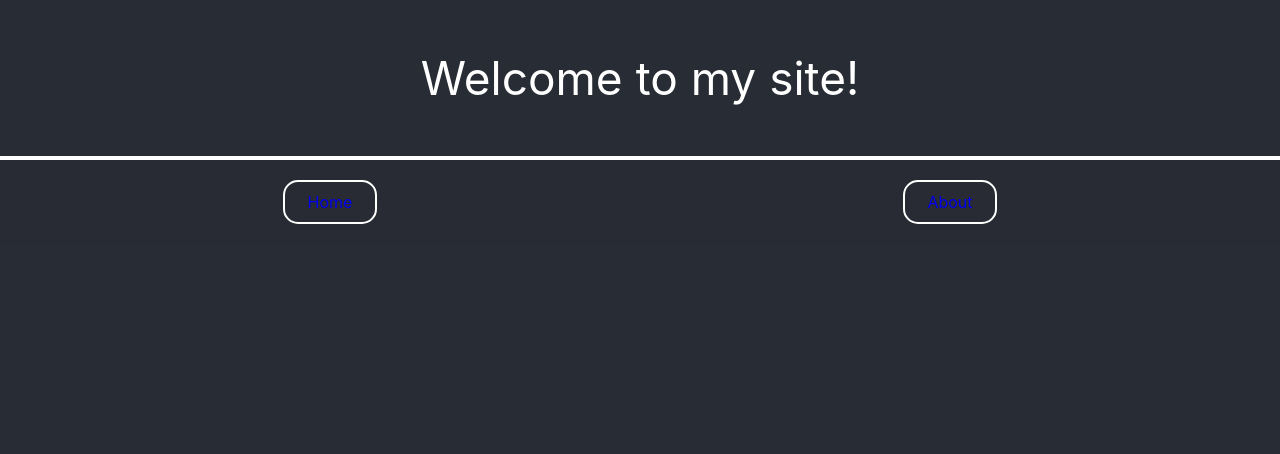
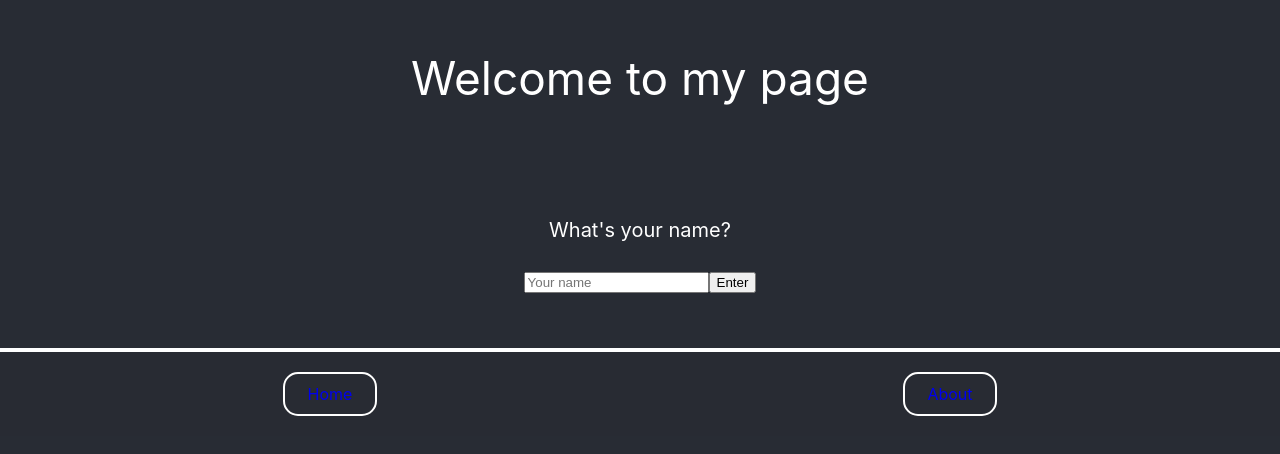
Before and after one commit to VeronicaSjoquist/assignmentveronica, a React (Create React App) app: page / in a window 1280 px wide. Shown: the top 454 px of the page. Built offline with nearby package versions, Linux system fonts and the light colour scheme.

Commit message:
Add TitleForm

```diff
--- a/src/App.js
+++ b/src/App.js
@@ -1,11 +1,11 @@
 import "./App.css";
-import {} from "./components";
+import { TitleForm } from "./components";
 import { Link } from "react-router-dom";
 
 function App() {
   return (
     <div className="App">
-      <div className="FpHeader">Welcome to my site!</div>
+      <TitleForm />
       <nav>
         <Link to="/home">Home</Link>
         <Link to="/about">About</Link>
--- /dev/null
+++ b/src/components/TitleForm.jsx
@@ -0,0 +1,33 @@
+import React from "react";
+import { useEffect } from "react";
+import { useState } from "react";
+
+const TitleForm = () => {
+    const orgHeader = "to my page"
+    const [name, setName] = useState("")
+    const [headerTitle, setHeaderTitle] = useState(`Welcome ${orgHeader}`)
+    const [docTitle, setDocTitle] = useState(`Hi ${name}`)
+
+    useEffect(() => {
+        document.title = docTitle
+    }, [docTitle])
+
+    return (
+        <div>
+            <div className="FpHeader">
+                <div>{headerTitle}</div>
+                <br/>
+                <br/>
+                <div style={{fontSize: "20px"}}>What's your name?</div>
+                <input
+                placeholder="Your name"
+                value={name}
+                onChange={(e) => setName(e.target.value)}
+                />
+                <button onClick={() => {setHeaderTitle(`Welcome ${name}`); setDocTitle(`Hi ${name}`)}}>Enter</button>
+            </div>
+        </div>
+    )
+}
+
+export default TitleForm;
--- a/src/components/index.js
+++ b/src/components/index.js
@@ -1,3 +1,3 @@
-//import {react tag name} from "./alkfdngkg"
+import TitleForm from "./TitleForm";
 
-export {};
+export { TitleForm };
```
